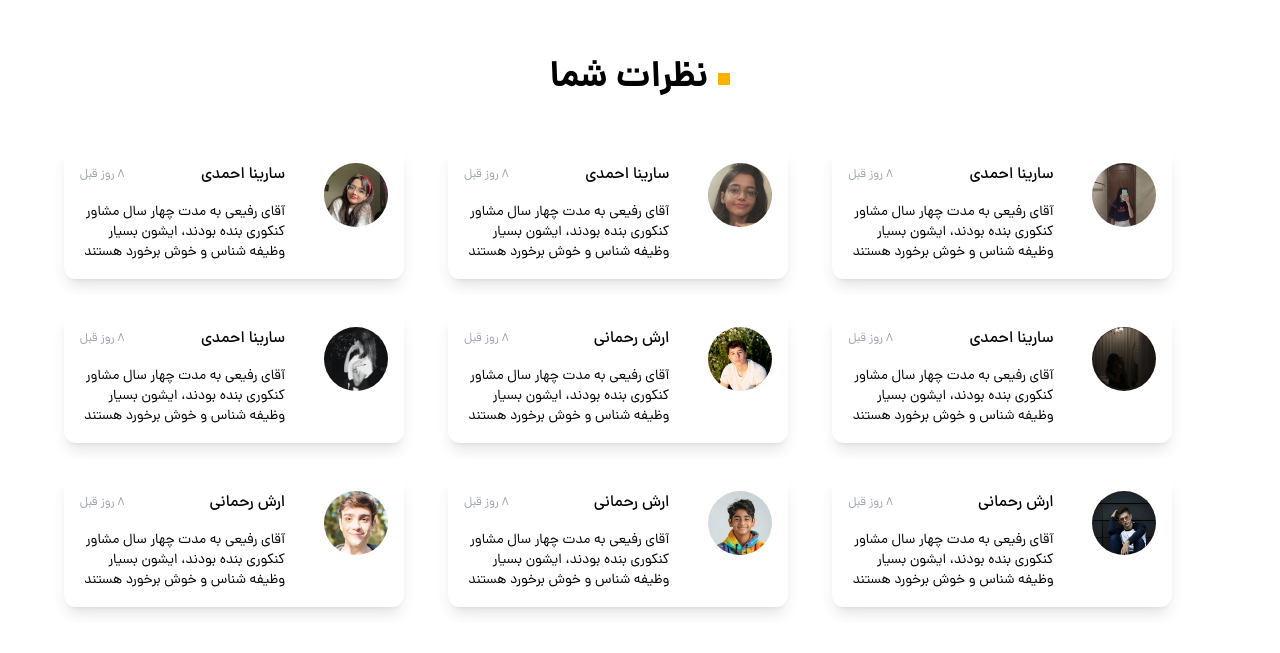
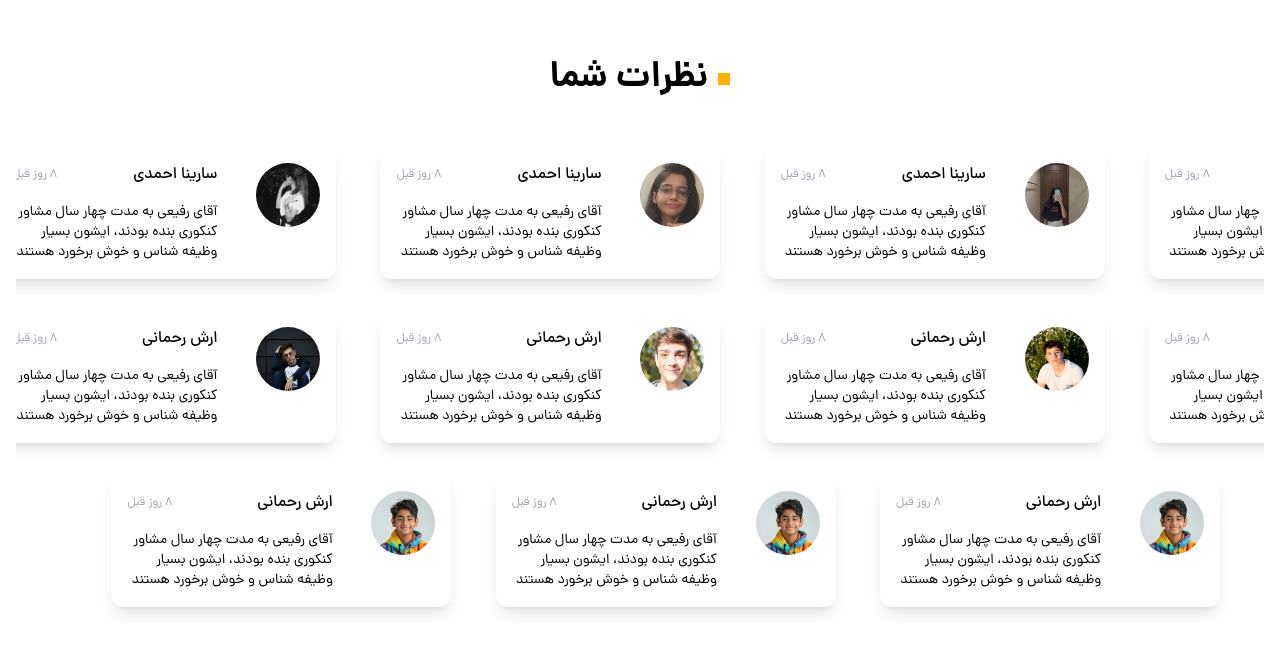
Before and after one commit to AliDeWeb/Rafeei_portfolio, a website built with Vite: page index.html in a window 1280 px wide. Shown: the part 1659-2312 px from the top of the page. Built offline with nearby package versions, Linux system fonts and the light colour scheme.

Commit message:
some bugs fixed

```diff
--- a/index.html
+++ b/index.html
@@ -213,21 +213,21 @@
                             class="swiper comments-swiper1"
                         >
                             <div
-                                class="swiper-wrapper comments-swiper-wrapper1 px-8 py-4 md:flex md:items-center md:justify-center"
+                                class="swiper-wrapper comments-swiper-wrapper1 md:px-8 py-4"
                             ></div>
                         </div>
                         <div
                             class="swiper comments-swiper2"
                         >
                             <div
-                                class="swiper-wrapper comments-swiper-wrapper2 px-8 py-4 md:flex md:items-center md:justify-center"
+                                class="swiper-wrapper comments-swiper-wrapper2 md:px-8 py-4"
                             ></div>
                         </div>
                         <div
                             class="swiper comments-swiper3"
                         >
                             <div
-                                class="swiper-wrapper comments-swiper-wrapper3 px-8 py-4 md:flex md:items-center md:justify-center"
+                                class="swiper-wrapper comments-swiper-wrapper3 md:px-8 py-4"
                             ></div>
                         </div>
                     </div>
--- a/src/db/comments.db.ts
+++ b/src/db/comments.db.ts
@@ -86,4 +86,20 @@ export const comments: comment[] = [
         date: '8 روز قبل',
         gender: 'boy',
     },
+    {
+        name: 'ارش رحمانی',
+        comment:
+            'آقای رفیعی به مدت چهار سال مشاور کنکوری بنده بودند، ایشون بسیار وظیفه شناس و خوش برخورد هستند',
+        img: '/images/users/boys/04.webp',
+        date: '8 روز قبل',
+        gender: 'boy',
+    },
+    {
+        name: 'ارش رحمانی',
+        comment:
+            'آقای رفیعی به مدت چهار سال مشاور کنکوری بنده بودند، ایشون بسیار وظیفه شناس و خوش برخورد هستند',
+        img: '/images/users/boys/04.webp',
+        date: '8 روز قبل',
+        gender: 'boy',
+    },
 ];
--- a/src/templates/comments.template.ts
+++ b/src/templates/comments.template.ts
@@ -6,6 +6,7 @@
             class="col-span-2 flex size-16 h-max justify-center overflow-hidden rounded-full"
         >
             <img
+                loading="lazy"
                 class="object-cover"
                 src="%%PROFILE%%"
                 alt="user image"
```
